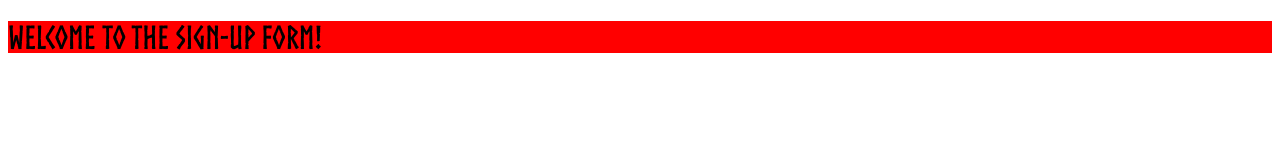
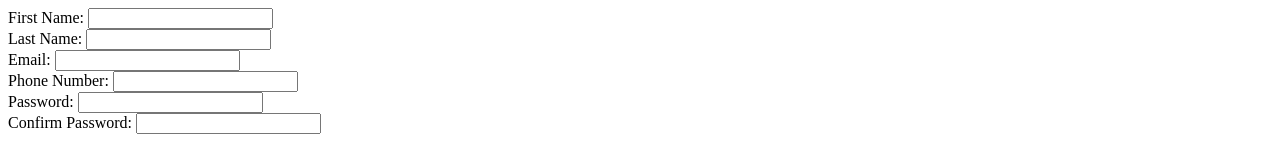
Before and after one commit to quaternio/sign-up-form, a plain HTML site: page index.html in a window 1280 px wide. Drawn offline with Linux system fonts and the light colour scheme.

Commit message:
Add form elements to html

```diff
--- a/index.html
+++ b/index.html
@@ -9,6 +9,42 @@
   </head>
 
   <body>
-    <h1>Welcome to the Sign-up form!</h1>
+    <div>
+    </div>
+
+    <div>
+      <div></div>
+
+      <div>
+        <form action="#" method="post">
+          <div>
+            <label for="first-name">First Name:</label>
+            <input type="text" id="first-name" name="first-name">
+          </div>
+          <div>
+            <label for="last-name">Last Name:</label>
+            <input type="text" id="last-name" name="last-name">
+          </div>
+          <div>
+            <label for="user-email">Email:</label>
+            <input type="email" id="user-email" name="user-email">
+          </div>
+          <div>
+            <label for="user-phone-number">Phone Number:</label>
+            <input type="tel" id="user-phone-number" name="user-phone-number">
+          </div>
+          <div>
+            <label for="user-password">Password:</label>
+            <input type="password" id="user-password" name="user-password">
+          </div>
+          <div>
+            <label for="user-confirm-password">Confirm Password:</label>
+            <input type="password" id="user-confirm-password" name="user-confirm-password">
+          </div>
+        </form>
+      </div>
+
+      <div></div>
+    </div>
   </body>
 </html>
```
